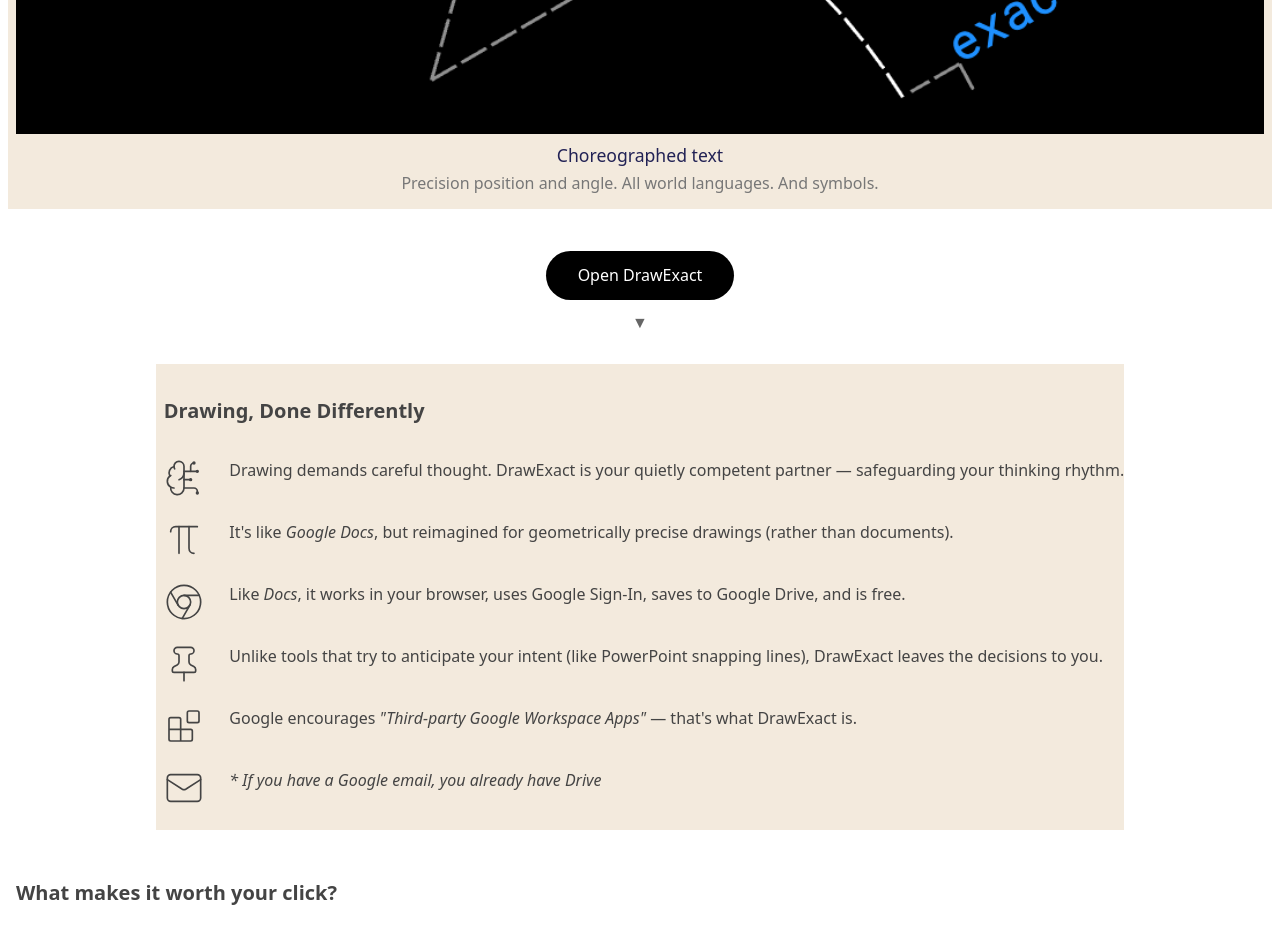
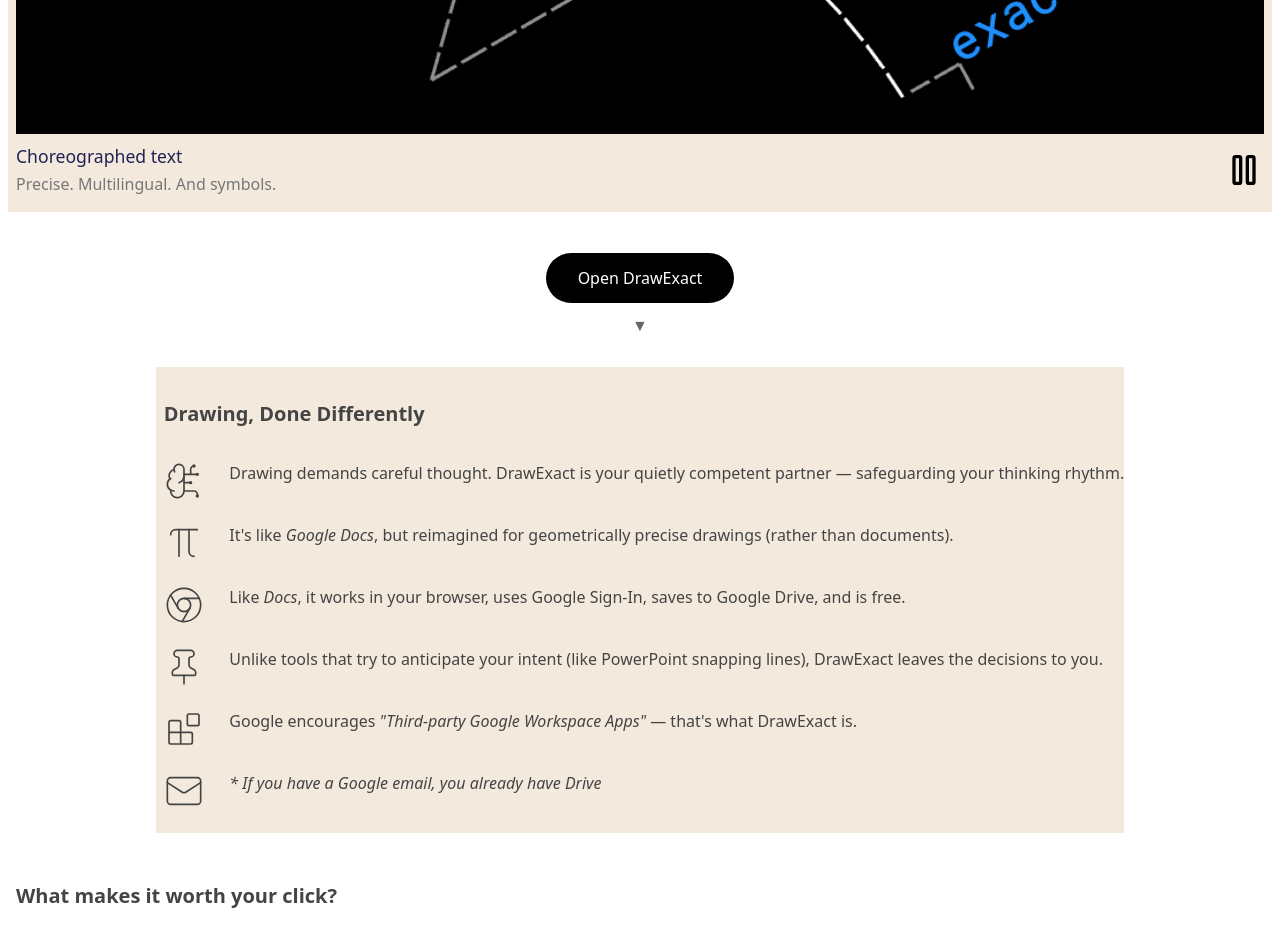
Before and after one commit to peterhoward42/dxact-web, a Svelte app: page / in a window 1280 px wide. Shown: the part 900-1828 px from the top of the page. Built offline with nearby package versions, Linux system fonts and the light colour scheme.

Commit message:
Make carousel pausable

```diff
--- a/src/components/ComposedImages.svelte
+++ b/src/components/ComposedImages.svelte
@@ -5,7 +5,17 @@
     governs it animation sequence - in lock step with a label that is laid out with
     the carousel.
     */
-    const carouselFrames = [
+    export let theTicker;
+
+    export function stopTheTicker() {
+        clearInterval(theTicker);
+    }
+
+    export function nextFrame() {
+        setStateToShowGivenFrame(mod(composedImagesState.current + 1));
+    }
+
+    export const carouselFrames = [
         {
             label: "DrawExact's thinking language",
             subLabel: "Same as your thinking language",
@@ -18,8 +28,7 @@
         },
         {
             label: "Choreographed text",
-            subLabel:
-                "Precision position and angle. All world languages. And symbols.",
+            subLabel: "Precise. Multilingual. And symbols.",
             imageSrc: choreographedtext,
         },
         {
@@ -39,24 +48,22 @@
         },
         {
             label: "Surgical zoom",
-            subLabel: "Zoom precisely - right first time - in a single step",
+            subLabel: "Zoom precisely - in a single step",
             imageSrc: zoomtarget,
         },
         {
-            label: "Engineering drawings",
-            subLabel:
-                "It has the construction techniques. And auto-dimensioning.",
+            label: "Auto dimensions",
+            subLabel: "For engineering drawings",
             imageSrc: chain,
         },
         {
             label: "Compose with circles and arcs",
-            subLabel:
-                "Easy to arrange, blend and trim curves with tangent and fillet tools",
+            subLabel: "Easy to arrange, blend and trim curves.",
             imageSrc: apple,
         },
         {
             label: "Make library drawings",
-            subLabel: "Reusable components to copy / scale / paste.",
+            subLabel: "Copy - Scale - Reuse",
             imageSrc: library,
         },
     ];
@@ -102,37 +109,21 @@
     import choreographedtext from "/src/assets/images/forlandingpagechoreographedtext.png";
     import library from "/src/assets/images/forlandingpagelibrary.png";
     import zoomtarget from "/src/assets/images/forlandingpageaccuratezoom.png";
-
-    function nextFrame() {
-        setStateToShowGivenFrame(mod(composedImagesState.current + 1));
-    }
+    import ComposedImagesLabelArea from "./ComposedImagesLabelArea.svelte";
 
     let { aspectRatio } = $props();
 
     const animationPeriod = 2000;
     onMount(async () => {
         // Start the animation frame generator
-        setInterval(nextFrame, animationPeriod);
+        theTicker = setInterval(nextFrame, animationPeriod);
     });
 </script>
 
 <div class="composed qcol">
     <Carousel frames={carouselFrames} {aspectRatio} />
-    <div class="label qcol qgap-rem qbg-alt">
-        <!-- Conditional layout is a trick to force Svelte to refresh the fade class on each new animation frame -->
-        {#if composedImagesState.tick % 2}
-            <span class="fade primary"
-                >{carouselFrames[composedImagesState.current].label}</span
-            ><span class="fade secondary"
-                >{carouselFrames[composedImagesState.current].subLabel}</span
-            >
-        {:else}
-            <span class="fade primary"
-                >{carouselFrames[composedImagesState.current].label}</span
-            ><span class="fade secondary"
-                >{carouselFrames[composedImagesState.current].subLabel}</span
-            >
-        {/if}
+    <div class="labelarea">
+        <ComposedImagesLabelArea />
     </div>
 </div>
 
@@ -141,29 +132,8 @@
         width: 100%;
         align-items: center;
     }
-    .label {
+    .labelarea {
         width: 100%;
-        padding-top: 1rem;
-        padding-bottom: 1rem;
-        text-align: center;
-    }
-    .fade {
-        opacity: 1;
-        animation-name: fadeInKeyFrames;
-        animation-timing-function: ease-in;
-        animation-duration: 500ms;
-    }
-    .primary {
-        font-size: 1.1rem;
-        color: #225;
-        line-height: 0;
-        padding-top: 0.3rem;
-    }
-    .secondary {
-        font-size: 1rem;
-        color: #777;
-        line-height: 1.25rem;
-        padding-top: 0.35rem;
     }
 
     @keyframes fadeInKeyFrames {
--- /dev/null
+++ b/src/components/ComposedImagesLabelArea.svelte
@@ -0,0 +1,105 @@
+<script>
+    import {
+        composedImagesState,
+        nextFrame,
+        stopTheTicker,
+    } from "./ComposedImages.svelte";
+    import { carouselFrames } from "./ComposedImages.svelte";
+    import { Pause, StepForward } from "@lucide/svelte";
+
+    let paused;
+
+    function handlePause() {
+        stopTheTicker();
+        paused = true;
+    }
+    function handleNext() {
+        nextFrame()
+    }
+
+</script>
+
+<div class="labelarea qrow qbg-alt">
+    <div class="label qcol qgap-rem">
+        <!-- Conditional layout is a trick to force Svelte to refresh the fade class on each new animation frame -->
+        {#if composedImagesState.tick % 2}
+            <span class="fade primary"
+                >{carouselFrames[composedImagesState.current].label}</span
+            ><span class="fade secondary"
+                >{carouselFrames[composedImagesState.current].subLabel}</span
+            >
+        {:else}
+            <span class="fade primary"
+                >{carouselFrames[composedImagesState.current].label}</span
+            ><span class="fade secondary"
+                >{carouselFrames[composedImagesState.current].subLabel}</span
+            >
+        {/if}
+    </div>
+    {#if !paused}
+        <!-- svelte-ignore a11y_click_events_have_key_events -->
+        <!-- svelte-ignore a11y_no_static_element_interactions -->
+        <div onclick={handlePause}>
+            <Pause
+                size="40"
+                strokeWidth="2"
+                color="black"
+                absoluteStrokeWidth={true}
+            />
+        </div>
+    {:else}
+        <!-- svelte-ignore a11y_click_events_have_key_events -->
+        <!-- svelte-ignore a11y_no_static_element_interactions -->
+        <div onclick={handleNext}>
+            <StepForward
+                size="40"
+                strokeWidth="2"
+                color="black"
+                absoluteStrokeWidth={true}
+            />
+        </div>
+    {/if}
+</div>
+
+<style>
+    .labelarea {
+        align-items: center;
+        padding-left: 0.5rem;
+        padding-right: 0.5rem;
+        padding-top: 1rem;
+        padding-bottom: 1rem;
+    }
+    .label {
+        width: 100%;
+    }
+    .pause {
+    }
+    .fade {
+        opacity: 1;
+        animation-name: fadeInKeyFrames;
+        animation-timing-function: ease-in;
+        animation-duration: 1000ms;
+    }
+    .primary {
+        font-size: 1.1rem;
+        color: #225;
+        line-height: 0;
+        padding-top: 0.3rem;
+    }
+    .secondary {
+        font-size: 1rem;
+        color: #777;
+        line-height: 1.25rem;
+        padding-top: 0.35rem;
+    }
+
+    @keyframes fadeInKeyFrames {
+        from {
+            opacity: 0;
+        }
+
+        to {
+            opacity: 1;
+        }
+    }
+</style>
```
